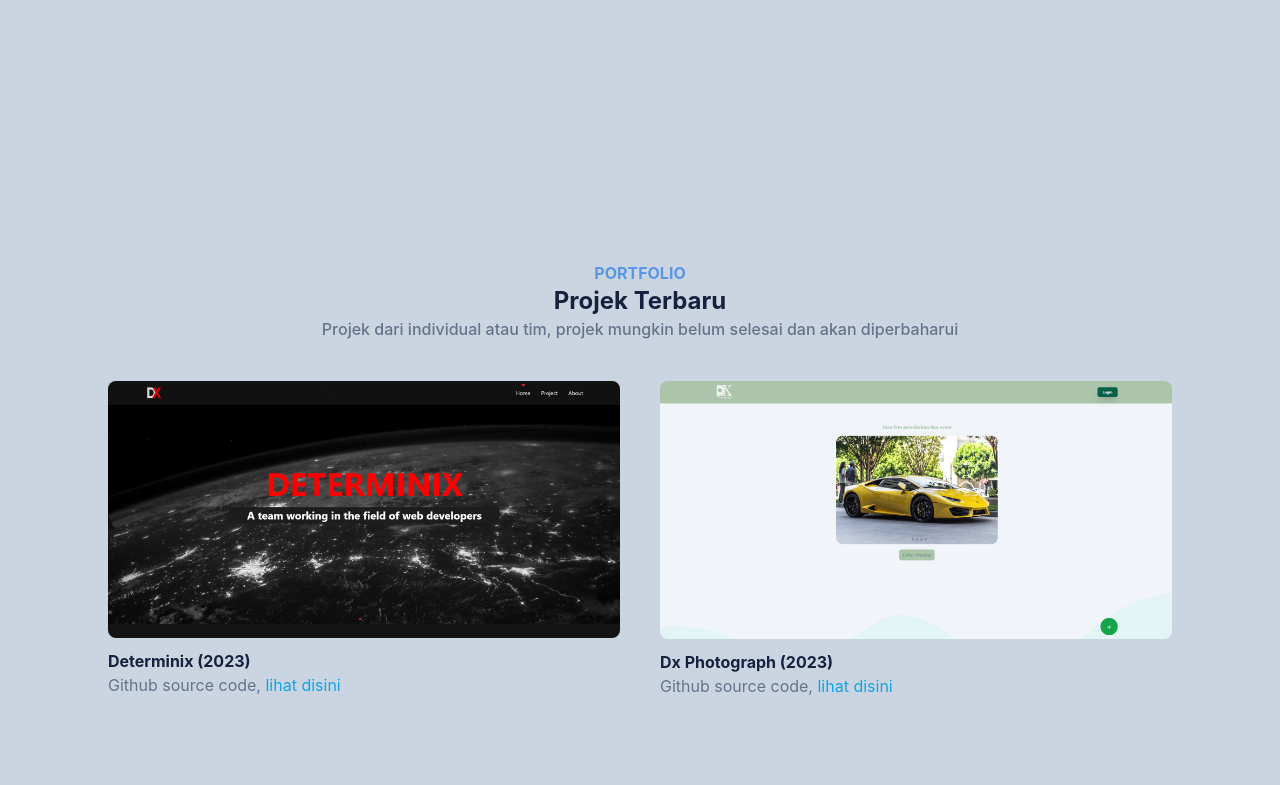
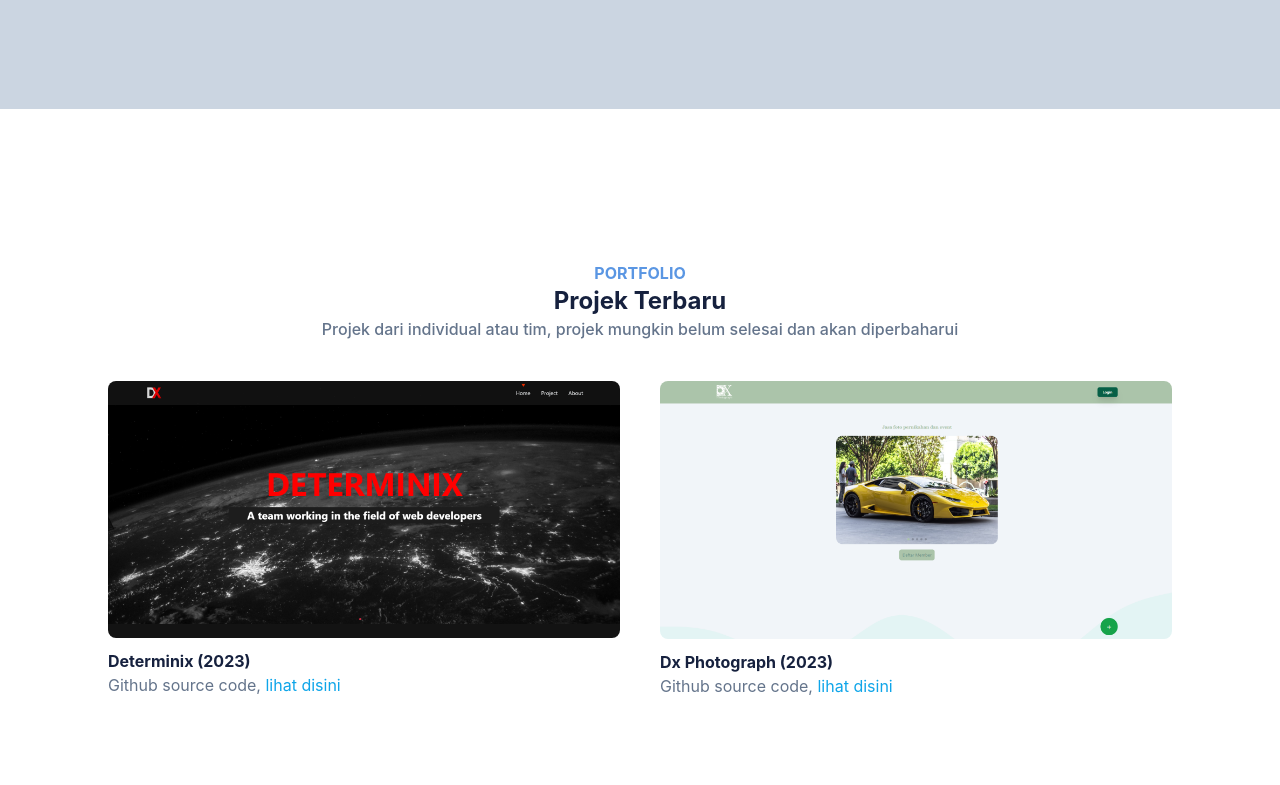
Before and after one commit to difhaels/difhaels.github.io, a website: page index.html in a window 1280 px wide. Shown: the part 1595-2380 px from the top of the page. Drawn offline with nearby package versions, Linux system fonts and the light colour scheme.

Commit message:
fix color portfolio

```diff
--- a/index.html
+++ b/index.html
@@ -213,7 +213,7 @@
       <!-- skill end -->
 
       <!-- portfolio start -->
-      <section id="portfolio" class="bg-slate-300 py-10 sm:py-28 dark:bg-dark">
+      <section id="portfolio" class="py-10 sm:py-28 dark:bg-dark">
         <div class="container">
           <div class="px-4 text-center" data-aos="fade-up">
             <h4 class="pt-10 font-bold uppercase text-primary dark:text-darkPrimary">Portfolio</h4>
```
